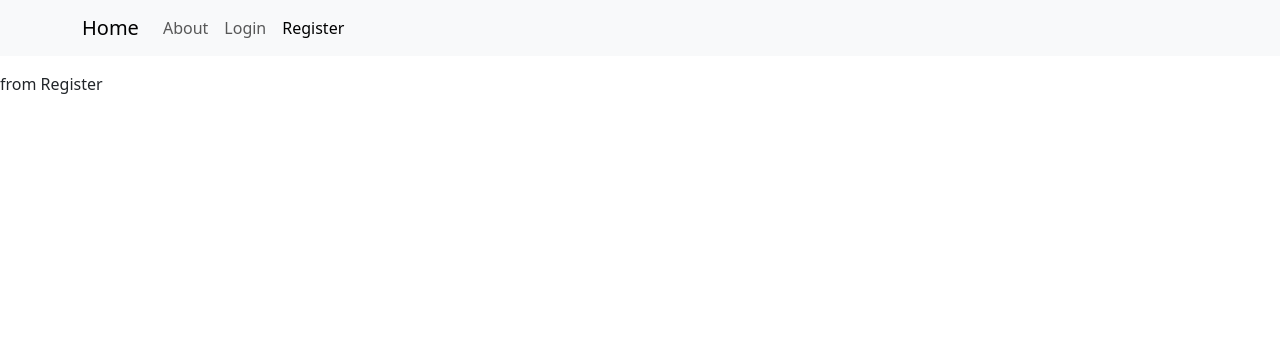
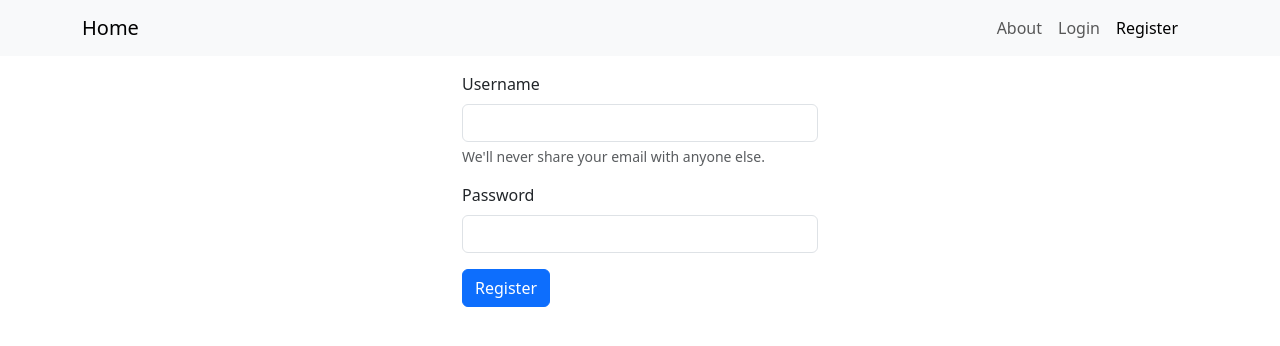
Before and after one commit to JkrCode/WebAIFrontend, a React (Vite) app: page /register in a window 1280 px wide. Shown: the top 346 px of the page. Built offline with nearby package versions, Linux system fonts and the light colour scheme.

Commit message:
realign navigation items and added lorem ipsum placeholder for about page

```diff
--- a/src/App.jsx
+++ b/src/App.jsx
@@ -41,8 +41,9 @@ const Layout = () => {
           >
             <span className="navbar-toggler-icon"></span>
           </button>
-          <div className="collapse navbar-collapse" id="navbarNav">
-            <ul className="navbar-nav">
+          <div className="collapse navbar-collapse " id="navbarNav">
+            <div className='container'>
+              <ul className="navbar-nav justify-content-end ">
                 <li className="nav-item">
                   <NavLink className="nav-link" to="/about">
                     About
@@ -61,6 +62,7 @@ const Layout = () => {
               </ul>
             </div>
           </div>
+        </div>
       </nav>
 
       <main style={{ padding: '1rem 0' }}>
--- a/src/pages/about-page.jsx
+++ b/src/pages/about-page.jsx
@@ -2,10 +2,14 @@ import React from 'react';
 
 function About() {
   return (
-    <div>
-        <p>
-            from about
-        </p>
+    <div className='container'>
+      <div className='row justify-content-center'>
+        <div className='col-sm-7'>
+          <p>
+          Lorem ipsum dolor sit amet, consetetur sadipscing elitr, sed diam nonumy eirmod tempor invidunt ut labore et dolore magna aliquyam erat, sed diam voluptua. At vero eos et accusam et justo duo dolores et ea rebum. Stet clita kasd gubergren, no sea takimata sanctus est Lorem ipsum dolor sit amet. Lorem ipsum dolor sit amet, consetetur sadipscing elitr, sed diam nonumy eirmod tempor invidunt ut labore et dolore magna aliquyam erat, sed diam voluptua. At vero eos et accusam et justo duo dolores et ea rebum. Stet clita kasd gubergren, no sea takimata sanctus est Lorem ipsum dolor sit amet.
+          </p>
+        </div>
+      </div>
     </div>
   );
 }
--- a/src/pages/login-page.jsx
+++ b/src/pages/login-page.jsx
@@ -17,6 +17,7 @@ function Login() {
 function submitForm(event){
 event.preventDefault();
 console.log("from login")
+//redirect auf /home
 }
 
   return (
--- a/src/pages/register-page.jsx
+++ b/src/pages/register-page.jsx
@@ -1,11 +1,44 @@
-import React from 'react';
+import React, { useState } from 'react';
 
 function Register() {
+  const [userName, setUserName] = useState("");
+
+  const [password, setPassword] = useState("");
+
+  const inputUserName = (event) => {
+    setUserName(event.target.value);
+  }
+
+  const inputPassword = (event) =>{
+    setPassword(event.target.value)
+  }
+
+
+function submitForm(event){
+event.preventDefault();
+//redirect auf /Login
+console.log("from Register ")
+}
+
   return (
-    <div>
-        <p>
-            from Register
-        </p>
+    <div className='container'>
+      <div className='row justify-content-center'>
+        <div className='col-sm-4'>
+          <form>
+              <div className="mb-3">
+                <label className="form-label">Username</label>
+                <input type="email" onChange={inputUserName} value={userName} className="form-control" aria-describedby="emailHelp"/>
+                <div  className="form-text">We'll never share your email with anyone else.</div>
+              </div>
+              <div className="mb-3">
+                <label className="form-label">Password</label>
+                <input type="password" onChange={inputPassword} value={password} className="form-control" />
+              </div>
+              <button type="submit" onClick={submitForm} className="btn btn-primary">Register</button>
+          </form>
+        </div>
+
+      </div>
     </div>
   );
 }
```
Lines whose indentation alone changed are shown as unchanged.
